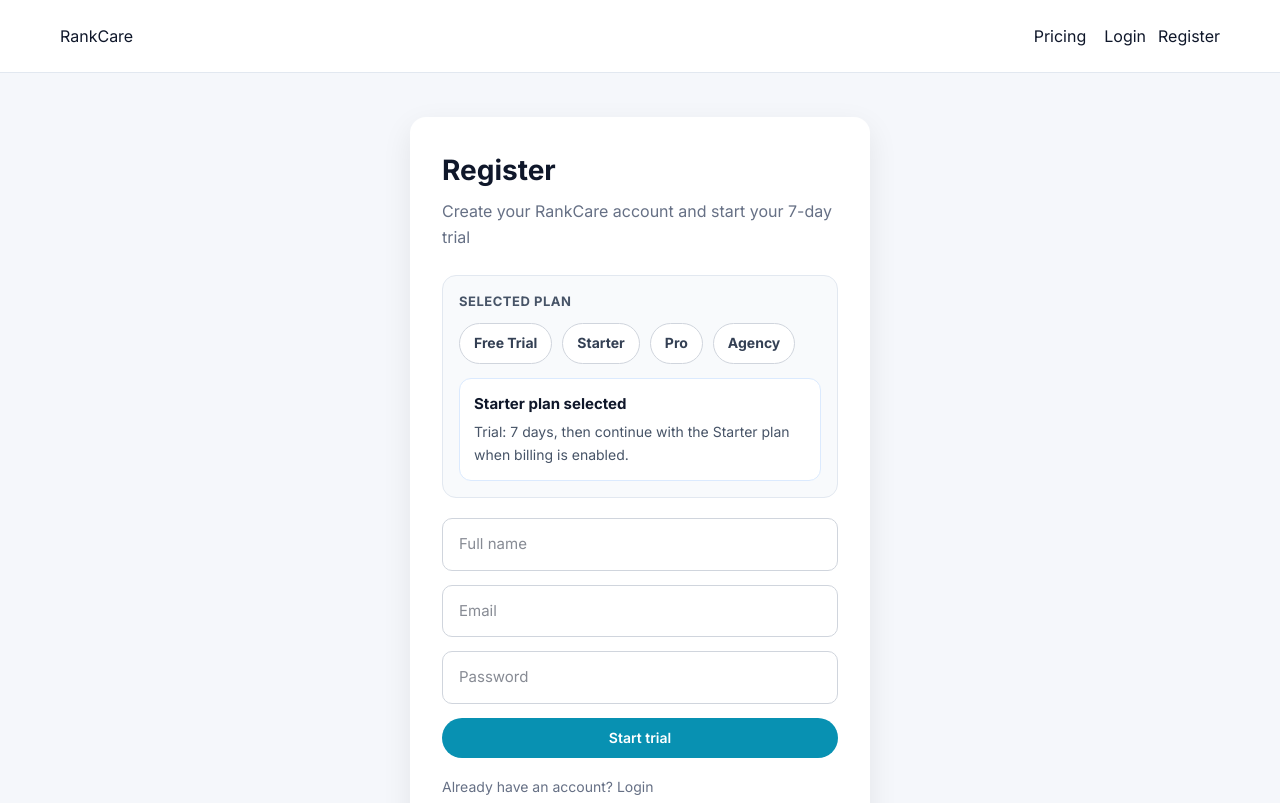
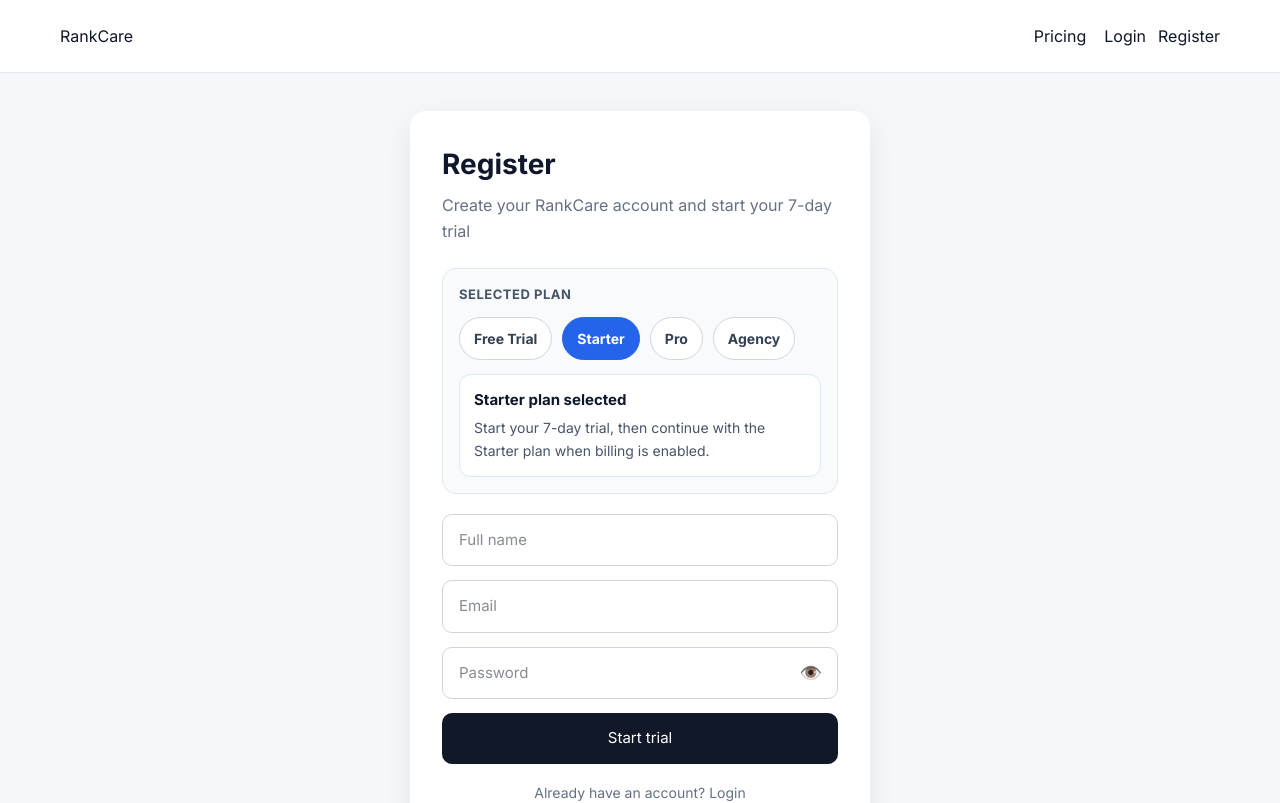
Before and after one commit to mahesh19882009/semranko-app, a Next.js app in the folder rankcareapp/: page /register in a window 1280 px wide. Shown: the top 803 px of the page. Built offline with nearby package versions, Linux system fonts and the light colour scheme; no server answers.

Commit message:
refactor: optimize project structure and add build ignores

```diff
--- a/rankcareapp/src/views/RegisterPage.jsx
+++ b/rankcareapp/src/views/RegisterPage.jsx
@@ -1,47 +1,27 @@
 'use client'
-import { useMemo, useState } from "react";
+import { useEffect, useState } from "react";
 import { Link, useLocation, useNavigate } from "../lib/navigation";
 import { registerApi } from "../lib/api";
 import { PLANS, TRIAL_DAYS, VALID_PLAN_KEYS } from "../config/pricing";
-import Button from "../components/ui/Button";
-import Alert from "../components/ui/Alert";
 
 function RegisterPage() {
   const navigate = useNavigate();
   const location = useLocation();
 
-  const searchParams = useMemo(() => new URLSearchParams(location.search), [location.search]);
+  const searchParams = new URLSearchParams(location.search);
   const initialPlanFromUrl = searchParams.get("plan")?.toLowerCase() || "starter";
   const safeInitialPlan = VALID_PLAN_KEYS.includes(initialPlanFromUrl) ? initialPlanFromUrl : "starter";
 
-  const [form, setForm] = useState({
-    name: "",
-    email: "",
-    password: "",
-    selectedPlan: safeInitialPlan,
-  });
+  const [name, setName] = useState("");
+  const [email, setEmail] = useState("");
+  const [password, setPassword] = useState("");
+  const [showPassword, setShowPassword] = useState(false);
+  const [selectedPlan, setSelectedPlan] = useState(safeInitialPlan);
   const [loading, setLoading] = useState(false);
   const [error, setError] = useState("");
   const [success, setSuccess] = useState("");
 
-  const selectedPlanMeta =
-    PLANS.find((plan) => plan.key === form.selectedPlan) || PLANS[0];
-
-  const handleChange = (e) => {
-    const { name, value } = e.target;
-
-    setForm((prev) => ({
-      ...prev,
-      [name]: value,
-    }));
-  };
-
-  const handlePlanSelect = (planKey) => {
-    setForm((prev) => ({
-      ...prev,
-      selectedPlan: planKey,
-    }));
-  };
+  const selectedPlanMeta = PLANS.find((plan) => plan.key === selectedPlan) || PLANS[0];
 
   const handleSubmit = async (e) => {
     e.preventDefault();
@@ -51,15 +31,15 @@ function RegisterPage() {
 
     try {
       await registerApi({
-        name: form.name,
-        email: form.email,
-        password: form.password,
-        selectedPlan: form.selectedPlan,
+        name,
+        email,
+        password,
+        selectedPlan,
       });
 
       setSuccess("Registration successful. Please verify your email before logging in.");
       setTimeout(() => {
-        navigate(`/login?emailVerificationPending=true&plan=${form.selectedPlan}`);
+        navigate(`/login?emailVerificationPending=true&plan=${selectedPlan}`);
       }, 700);
     } catch (err) {
       setError(err.message || "Something went wrong");
@@ -69,205 +49,213 @@ function RegisterPage() {
   };
 
   return (
-    <div style={styles.wrapper}>
-      <div style={styles.card}>
-        <h1 style={styles.title}>Register</h1>
-        <p style={styles.subtitle}>Create your RankCare account and start your {TRIAL_DAYS}-day trial</p>
+    <div style={{
+      minHeight: "100vh",
+      display: "grid",
+      placeItems: "center",
+      background: "#f5f7fb",
+      padding: "24px"
+    }}>
+      <div style={{
+        width: "100%",
+        maxWidth: "460px",
+        background: "#fff",
+        padding: "32px",
+        borderRadius: "16px",
+        boxShadow: "0 10px 30px rgba(0,0,0,0.08)"
+      }}>
+        <h1 style={{ margin: 0, fontSize: "28px", fontWeight: 700 }}>Register</h1>
+        <p style={{ margin: "8px 0 24px", color: "#667085", lineHeight: 1.6 }}>
+          Create your RankCare account and start your {TRIAL_DAYS}-day trial
+        </p>
 
-        <div style={styles.planBox}>
-          <p style={styles.planBoxLabel}>Selected plan</p>
+        <div style={{
+          background: "#f8fafc",
+          border: "1px solid #e2e8f0",
+          borderRadius: "14px",
+          padding: "16px",
+          marginBottom: "20px"
+        }}>
+          <p style={{ margin: "0 0 12px", fontSize: "13px", fontWeight: 700, color: "#475467", textTransform: "uppercase", letterSpacing: "0.04em" }}>
+            Selected plan
+          </p>
 
-          <div style={styles.planList}>
+          <div style={{ display: "flex", gap: "10px", flexWrap: "wrap", marginBottom: "14px" }}>
             {PLANS.map((plan) => {
-              const active = form.selectedPlan === plan.key;
+              const active = selectedPlan === plan.key;
 
               return (
-                <Button
+                <button
                   key={plan.key}
                   type="button"
-                  variant={active ? 'primary' : 'outline'}
-                  size="sm"
-                  onClick={() => handlePlanSelect(plan.key)}
-                  style={styles.planChip}
+                  onClick={() => setSelectedPlan(plan.key)}
+                  style={{
+                    border: active ? "1px solid #2563eb" : "1px solid #d0d5dd",
+                    background: active ? "#2563eb" : "#ffffff",
+                    color: active ? "#ffffff" : "#344054",
+                    padding: "10px 14px",
+                    borderRadius: "999px",
+                    fontSize: "14px",
+                    fontWeight: 700,
+                    cursor: "pointer"
+                  }}
                 >
                   {plan.name}
-                </Button>
+                </button>
               );
             })}
           </div>
 
-          <div style={styles.planSummary}>
-            <p style={styles.planSummaryTitle}>
+          <div style={{
+            background: "#ffffff",
+            border: "1px solid #dbeafe",
+            borderRadius: "12px",
+            padding: "14px"
+          }}>
+            <p style={{ margin: "0 0 6px", fontSize: "15px", fontWeight: 700, color: "#0f172a" }}>
               {selectedPlanMeta.name} plan selected
             </p>
-            <p style={styles.planSummaryText}>
-              Trial: {TRIAL_DAYS} days, then continue with the {selectedPlanMeta.name} plan when billing is enabled.
+            <p style={{ margin: 0, color: "#475467", fontSize: "14px", lineHeight: 1.6 }}>
+              {selectedPlan === "free_trial"
+                ? `Start your ${TRIAL_DAYS}-day free trial. After the trial ends, choose a paid plan to continue.`
+                : `Start your ${TRIAL_DAYS}-day trial, then continue with the ${selectedPlanMeta.name} plan when billing is enabled.`}
             </p>
           </div>
         </div>
 
-        <form onSubmit={handleSubmit} style={styles.form}>
+        <form onSubmit={handleSubmit} style={{ display: "grid", gap: "14px" }}>
           <input
-            style={styles.input}
+            style={{
+              width: "100%",
+              padding: "14px 16px",
+              borderRadius: "10px",
+              border: "1px solid #d0d5dd",
+              fontSize: "15px"
+            }}
             type="text"
             name="name"
             placeholder="Full name"
-            value={form.name}
-            onChange={handleChange}
+            value={name}
+            onChange={(e) => setName(e.target.value)}
+            required
+            autoComplete="name"
           />
 
           <input
-            style={styles.input}
+            style={{
+              width: "100%",
+              padding: "14px 16px",
+              borderRadius: "10px",
+              border: "1px solid #d0d5dd",
+              fontSize: "15px"
+            }}
             type="email"
             name="email"
             placeholder="Email"
-            value={form.email}
-            onChange={handleChange}
+            value={email}
+            onChange={(e) => setEmail(e.target.value)}
+            required
+            autoComplete="email"
           />
 
-          <input
-            style={styles.input}
-            type="password"
-            name="password"
-            placeholder="Password"
-            value={form.password}
-            onChange={handleChange}
-          />
+          <div style={{ position: "relative" }}>
+            <input
+              style={{
+                width: "100%",
+                padding: "14px 48px 14px 16px",
+                borderRadius: "10px",
+                border: "1px solid #d0d5dd",
+                fontSize: "15px"
+              }}
+              type={showPassword ? "text" : "password"}
+              name="password"
+              placeholder="Password"
+              value={password}
+              onChange={(e) => setPassword(e.target.value)}
+              required
+              autoComplete="new-password"
+            />
+            <button
+              type="button"
+              onClick={() => setShowPassword(prev => !prev)}
+              style={{
+                position: "absolute",
+                right: "12px",
+                top: "50%",
+                transform: "translateY(-50%)",
+                background: "none",
+                border: "none",
+                cursor: "pointer",
+                fontSize: "18px",
+                padding: "4px",
+                lineHeight: 1
+              }}
+              aria-label={showPassword ? "Hide password" : "Show password"}
+            >
+              {showPassword ? "🙈" : "👁️"}
+            </button>
+          </div>
 
-          <input type="hidden" name="selectedPlan" value={form.selectedPlan} readOnly />
+          <input type="hidden" name="selectedPlan" value={selectedPlan} readOnly />
 
-          {error && <Alert variant="error" message={error} />}
-          {success && <Alert variant="success" message={success} />}
+          {error && (
+            <div style={{
+              padding: "10px 14px",
+              borderRadius: "10px",
+              background: "#fef2f2",
+              color: "#b91c1c",
+              fontSize: "14px",
+              border: "1px solid #fecaca"
+            }}>
+              {error}
+            </div>
+          )}
 
-          <Button type="submit" disabled={loading} loading={loading} fullWidth>
-            Start trial
-          </Button>
+          {success && (
+            <div style={{
+              padding: "10px 14px",
+              borderRadius: "10px",
+              background: "#f0fdf4",
+              color: "#047857",
+              fontSize: "14px",
+              border: "1px solid #bbf7d0"
+            }}>
+              {success}
+            </div>
+          )}
+
+          <button
+            type="submit"
+            disabled={loading}
+            style={{
+              border: "none",
+              padding: "14px 16px",
+              borderRadius: "10px",
+              background: "#111827",
+              color: "#fff",
+              fontSize: "15px",
+              opacity: loading ? 0.6 : 1,
+              cursor: loading ? "not-allowed" : "pointer"
+            }}
+          >
+            {loading ? "Creating account..." : "Start trial"}
+          </button>
         </form>
 
-        <p style={styles.footerText}>
-          Already have an account? <Link to="/login">Login</Link>
+        <p style={{
+          marginTop: "18px",
+          fontSize: "14px",
+          color: "#667085",
+          textAlign: "center"
+        }}>
+          Already have an account?{" "}
+          <Link to="/login" style={{ color: "#2563eb", textDecoration: "none", fontWeight: 600 }}>
+            Login
+          </Link>
         </p>
       </div>
     </div>
   );
 }
 
-const styles = {
-  wrapper: {
-    minHeight: "100vh",
-    display: "grid",
-    placeItems: "center",
-    background: "#f5f7fb",
-    padding: "24px",
-  },
-  card: {
-    width: "100%",
-    maxWidth: "460px",
-    background: "#fff",
-    padding: "32px",
-    borderRadius: "16px",
-    boxShadow: "0 10px 30px rgba(0,0,0,0.08)",
-  },
-  title: {
-    margin: 0,
-    fontSize: "28px",
-    fontWeight: 700,
-  },
-  subtitle: {
-    margin: "8px 0 24px",
-    color: "#667085",
-    lineHeight: 1.6,
-  },
-  planBox: {
-    background: "#f8fafc",
-    border: "1px solid #e2e8f0",
-    borderRadius: "14px",
-    padding: "16px",
-    marginBottom: "20px",
-  },
-  planBoxLabel: {
-    margin: "0 0 12px",
-    fontSize: "13px",
-    fontWeight: 700,
-    color: "#475467",
-    textTransform: "uppercase",
-    letterSpacing: "0.04em",
-  },
-  planList: {
-    display: "flex",
-    gap: "10px",
-    flexWrap: "wrap",
-    marginBottom: "14px",
-  },
-  planChip: {
-    border: "1px solid #d0d5dd",
-    background: "#ffffff",
-    color: "#344054",
-    padding: "10px 14px",
-    borderRadius: "999px",
-    fontSize: "14px",
-    fontWeight: 700,
-    cursor: "pointer",
-  },
-  planChipActive: {
-    background: "#2563eb",
-    color: "#ffffff",
-    border: "1px solid #2563eb",
-  },
-  planSummary: {
-    background: "#ffffff",
-    border: "1px solid #dbeafe",
-    borderRadius: "12px",
-    padding: "14px",
-  },
-  planSummaryTitle: {
-    margin: "0 0 6px",
-    fontSize: "15px",
-    fontWeight: 700,
-    color: "#0f172a",
-  },
-  planSummaryText: {
-    margin: 0,
-    color: "#475467",
-    fontSize: "14px",
-    lineHeight: 1.6,
-  },
-  form: {
-    display: "grid",
-    gap: "14px",
-  },
-  input: {
-    width: "100%",
-    padding: "14px 16px",
-    borderRadius: "10px",
-    border: "1px solid #d0d5dd",
-    fontSize: "15px",
-  },
-  button: {
-    border: "none",
-    padding: "14px 16px",
-    borderRadius: "10px",
-    background: "#111827",
-    color: "#fff",
-    fontSize: "15px",
-    cursor: "pointer",
-    fontWeight: 700,
-  },
-  error: {
-    color: "#d92d20",
-    margin: 0,
-    fontSize: "14px",
-  },
-  success: {
-    color: "#067647",
-    margin: 0,
-    fontSize: "14px",
-  },
-  footerText: {
-    marginTop: "18px",
-    fontSize: "14px",
-    color: "#667085",
-  },
-};
-
 export default RegisterPage;
```
Also changed, not shown: 1 other file (tests, documents, lock files or other folders).
